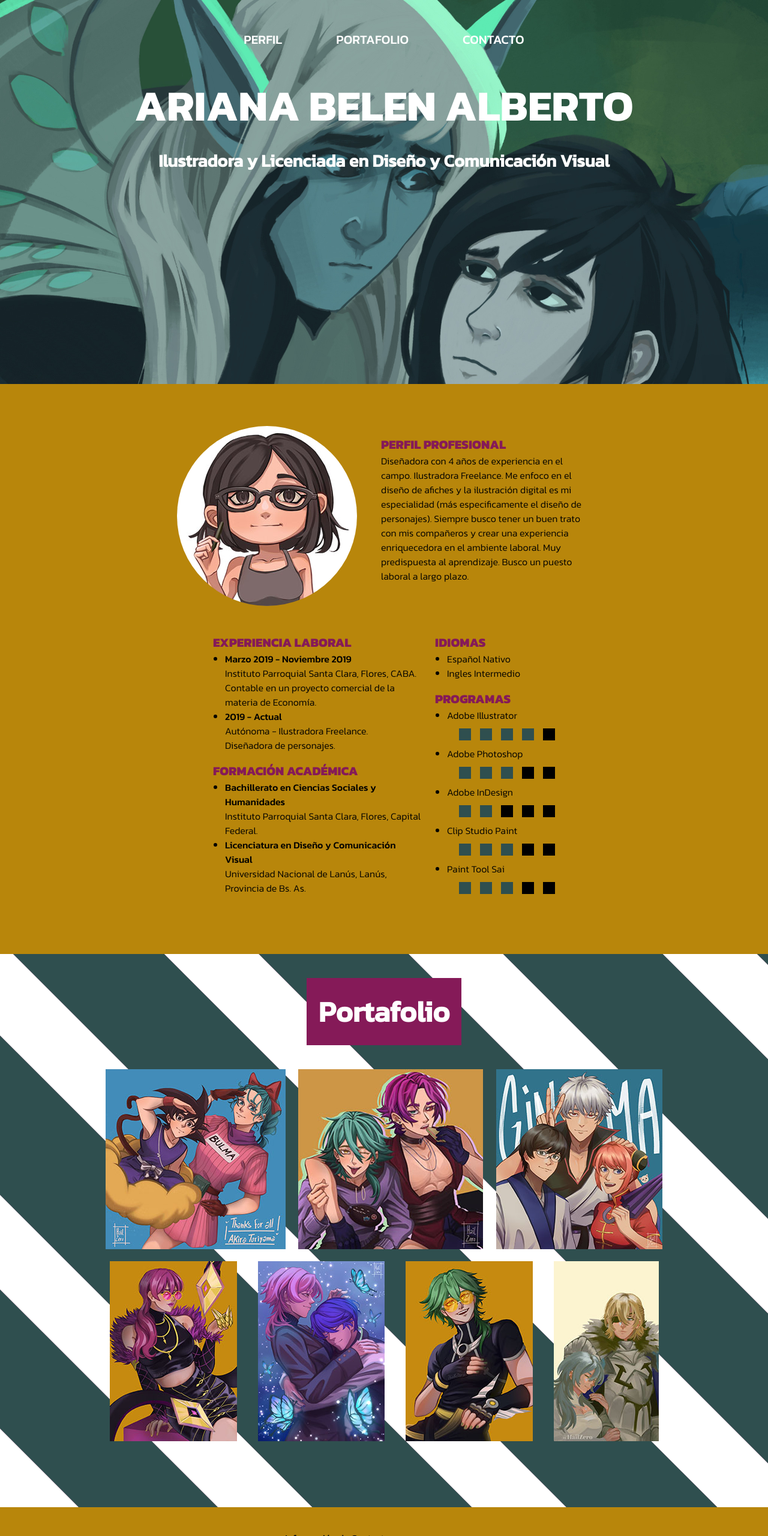
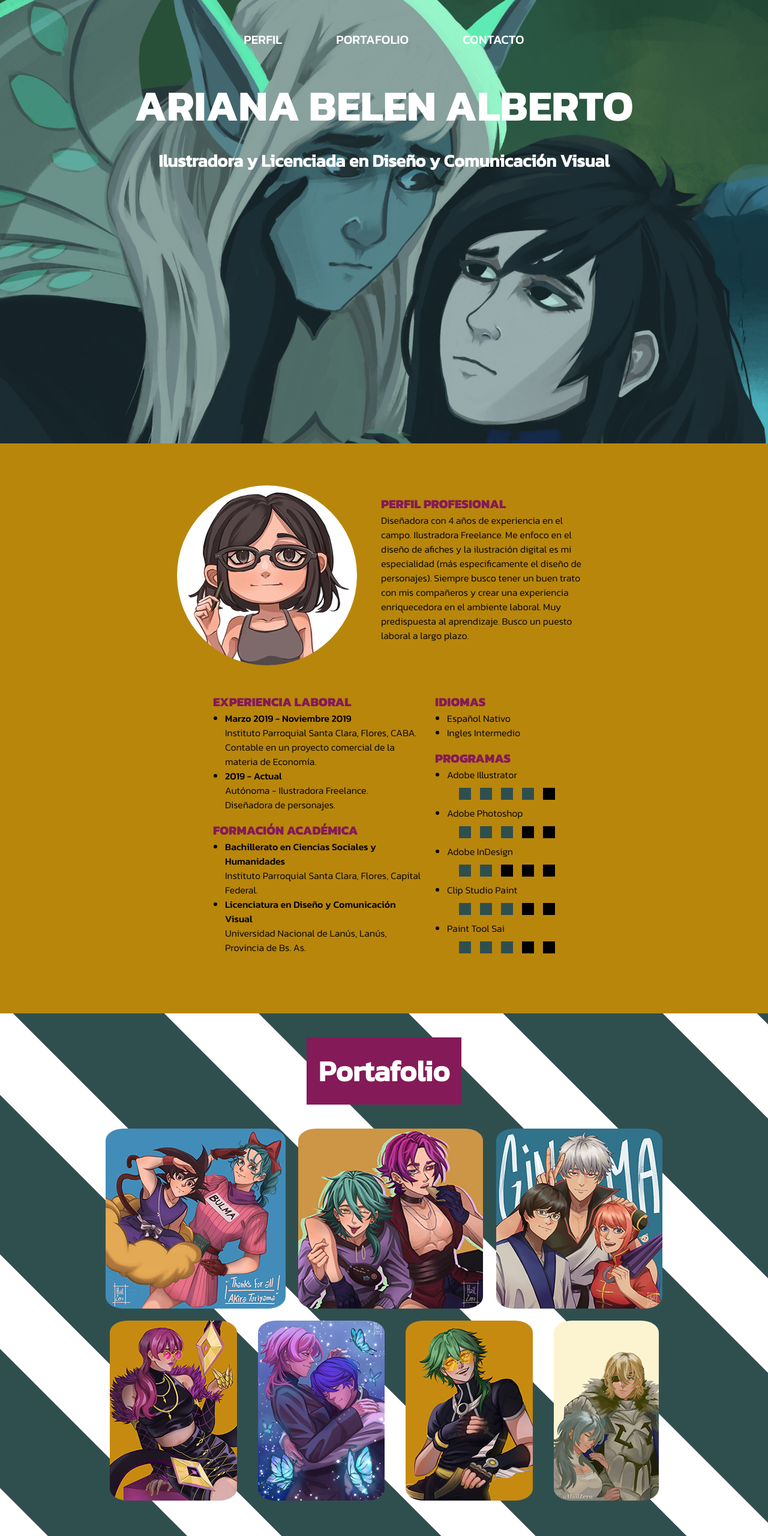
Before and after one commit to ArianaBelen13/alberto_cv_html, a plain HTML site: page index.html in a window 1280 px wide. Shown: the top 2560 px of the page at 60% size. Drawn offline with Linux system fonts and the light colour scheme.

Commit message:
Actualización cabecera y efecto imágenes

```diff
--- a/estilos.css
+++ b/estilos.css
@@ -88,8 +88,8 @@ nav li {
 }
 
 .botones_y_titulares {
-    height: 80vh;
-    /*Puse una altura en la unidad de vh como me corrigieron. Si bien en distintos monitores se ve bien, cuando lo paso a vista de teléfonos el fondo rosa se extiende en mayor tamaño que el de la imagen al 100%. No sé cómo podría hacer para que se adapte mejor.*/
+    padding: 0 0 450px 0;
+    /*Puse un padding en 450px ya que al cambiar la vista para celulares era la mejor forma en que la imagen de fondo se adapte al contenido y no se vea el color rosa de fondo. Probé anteriormente con un height en distintas unidades pero no funcionó.*/
     display: flex;
     flex-direction: column;
     justify-content: flex-start;
@@ -274,7 +274,12 @@ div article {
 
 .portafolio img {
     padding: 10px 0;
-    /*Tenía pensado poner una animación al pasar el cursor sobre las imágenes pero no encontraba tutoriales que me funcionen. Sé que todavía no lo vamos a ver pero me gustaría saber cuál forma sería la correcta.*/
+    border-radius: 30px;
+    transition: all 400ms ease;
+}
+
+.portafolio img:hover {
+    transform: scale(1.1);
 }
 
 #bloque_contacto {
```
